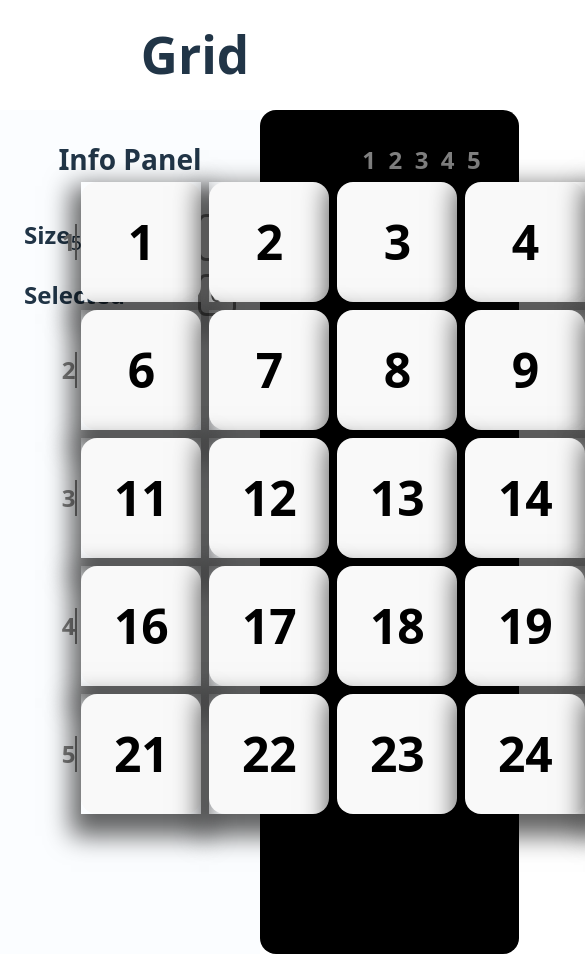
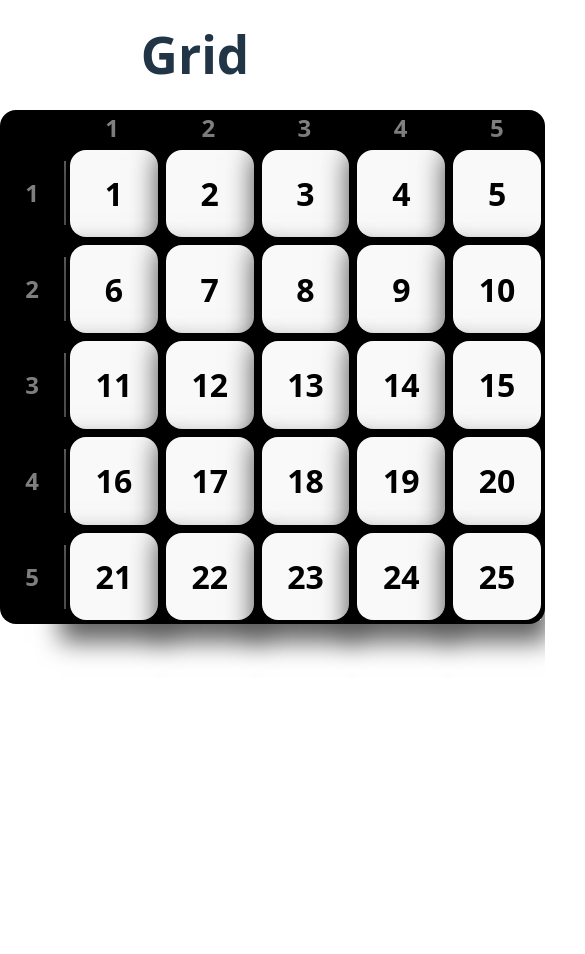
Before and after one commit to Zokyn/react-grid-ui, a React (Vite) app: page / in a window 390 px wide. Shown: the top 954 px of the page, 585 px wide, since content can reach past the window. After the commit the page ends 844 px from the top, so only its background shows below. Built offline with nearby package versions, Linux system fonts and the light colour scheme.

Commit message:
feat: adicionado resposividade

```diff
--- a/src/App.css
+++ b/src/App.css
@@ -14,7 +14,7 @@
   align-self: center;
   min-width: 640px;
 }
-.flex-row {
+.main-row {
   display: grid;
   grid-template-columns: 260px 1fr 320px;
   grid-template-rows: 100vh;
@@ -23,8 +23,8 @@
   margin: 0 auto;
   padding: 2rem;
   width: inherit;
-  /* max-width: 1280px; */
-  max-width: 50vw;
+  max-width: 1280px;
+  /* max-width: 50vw; */
   /* height: 100%; */
   background-color: black;
   border-radius: 16px;
@@ -41,7 +41,6 @@
 
 }
 .grid-header>li {
-
   text-align: center;
 }
 
@@ -84,8 +83,8 @@
   box-shadow:  -1px 13px 24px 9px rgba(0,0,0,0.62);
   flex-grow: 1;
   min-width: 120px;
+  width: 100%;
   background-color: transparent;
-
 }
 .grid-item>button {
   user-select: none;
@@ -186,3 +185,26 @@ div#info-panel {
 #info-panel> .panel-row input:disabled {
   transition: all 0.45s ease-in-out;
 }
+
+@media (max-width: 1048px) {
+  .main-row {
+    display: flex;
+  }
+  .container {
+    margin: 0 auto;
+    padding: 0rem;
+    min-width: 545px;
+  }
+  /* Info Panel */
+  div#info-panel {
+    display: none;
+  }
+  /* Grid Item */
+  .vector .grid-item {
+    min-width: 5em;
+  }
+  .grid-item>button>* {
+    text-align: center;
+    font-size: 2rem;
+  }
+}
--- a/src/App.tsx
+++ b/src/App.tsx
@@ -47,7 +47,7 @@ function App() {
   return (
     <>
       <h1>Grid</h1>
-      <div className="flex-row">
+      <div className="main-row">
         <div id="info-panel">
           <h3>Info Panel</h3>
           <div className="panel-row">
@@ -116,7 +116,6 @@ function App() {
             );
           })}
         </div>
-        <div></div>
       </div>
     </>
   );
```
Also changed, not shown: 1 other file (tests, documents, lock files or other folders).
